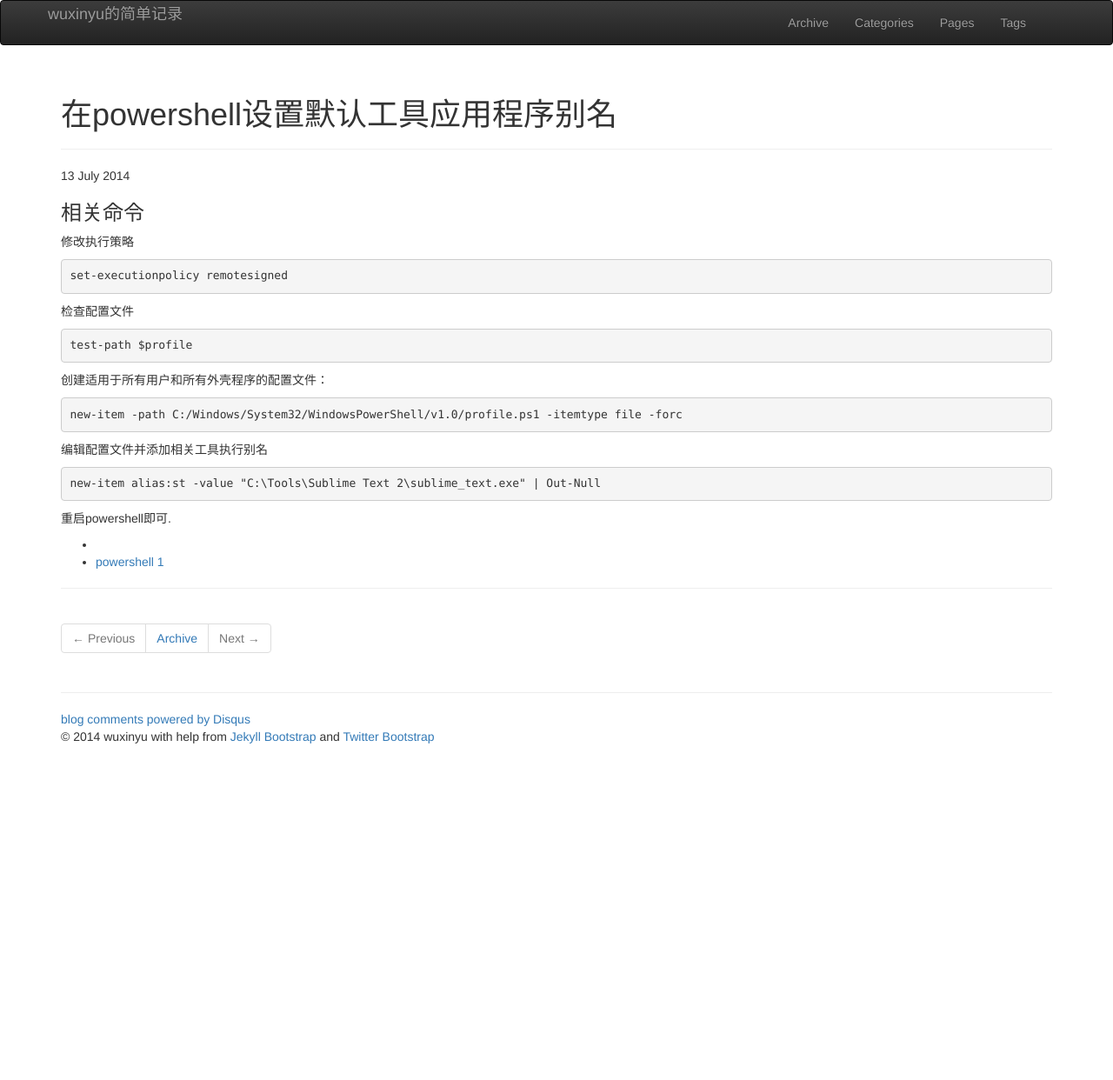
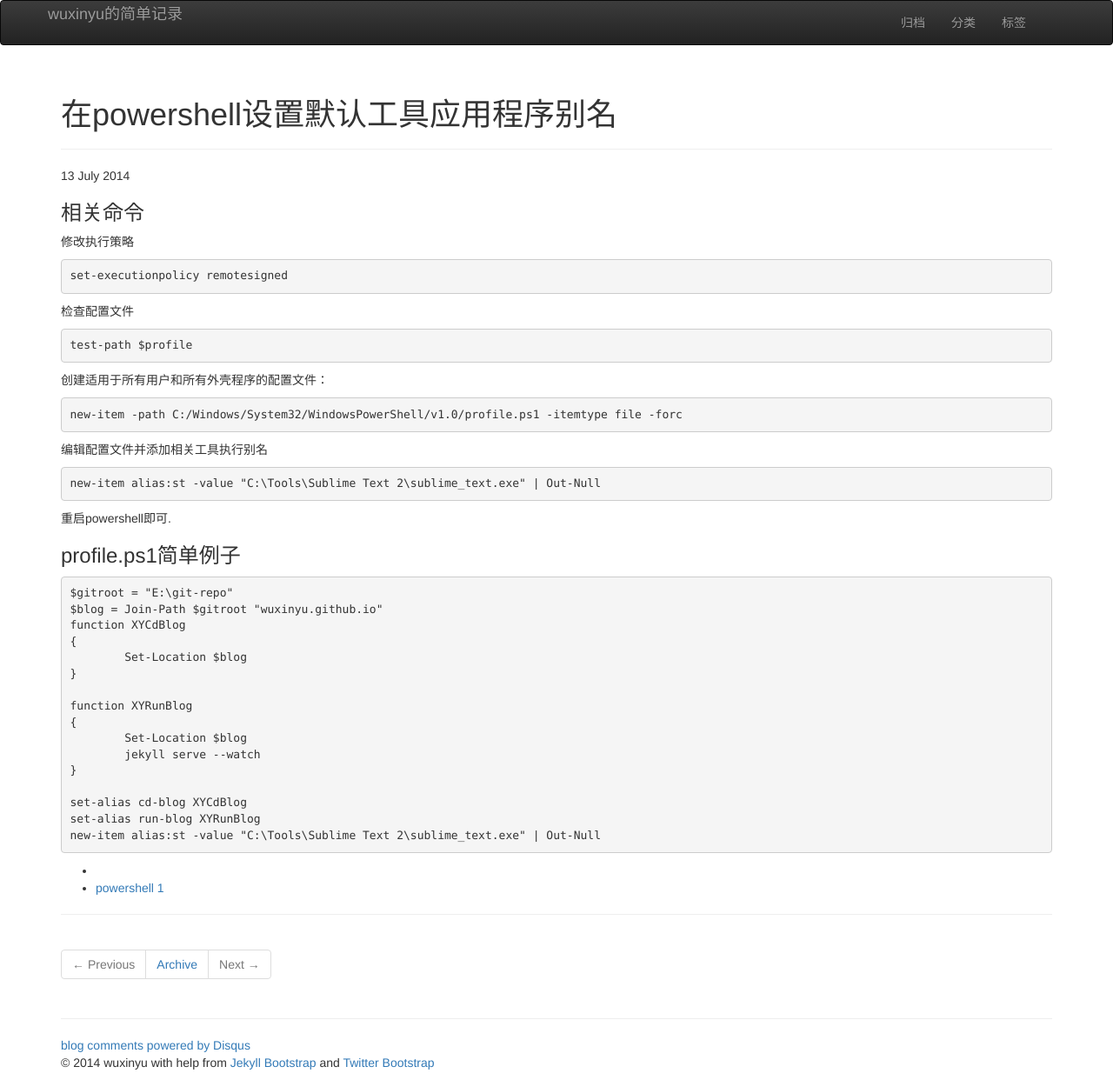
Before and after one commit to wuxinyu/wuxinyu.github.io, a Jekyll site: the page built from _posts/2014-07-13-set-default-alias-for-powershell.md, in a window 1280 px wide. Shown: the whole page at 87% size. Built offline with Jekyll 4.4.1, drawn with Linux system fonts in a browser that asks for light colours; nearby versions of some CDN libraries; library files that are not in the unit come from our copies; comment, search, counter and statistics services are not loaded; before the commit the page ends 900 px from its top, so only the background shows below that.

Commit message:
change posts

```diff
--- a/_posts/2014-07-13-set-default-alias-for-powershell.md
+++ b/_posts/2014-07-13-set-default-alias-for-powershell.md
@@ -23,3 +23,21 @@
     new-item alias:st -value "C:\Tools\Sublime Text 2\sublime_text.exe" | Out-Null
 
 重启powershell即可.
+
+###profile.ps1简单例子
+	$gitroot = "E:\git-repo"
+	$blog = Join-Path $gitroot "wuxinyu.github.io"
+	function XYCdBlog
+	{
+		Set-Location $blog
+	}
+
+	function XYRunBlog
+	{
+		Set-Location $blog
+		jekyll serve --watch
+	}
+
+	set-alias cd-blog XYCdBlog
+	set-alias run-blog XYRunBlog
+	new-item alias:st -value "C:\Tools\Sublime Text 2\sublime_text.exe" | Out-Null
--- a/archive.html
+++ b/archive.html
@@ -1,6 +1,6 @@
 ---
 layout: page
-title : Archive
+title : 归档
 header : Post Archive
 group: navigation
 ---
--- a/categories.html
+++ b/categories.html
@@ -1,6 +1,6 @@
 ---
 layout: page
-title: Categories
+title: 分类
 header: Posts By Category
 group: navigation
 ---
--- a/tags.html
+++ b/tags.html
@@ -1,6 +1,6 @@
 ---
 layout: page
-title: Tags
+title: 标签
 header: Posts By Tag
 group: navigation
 ---
```
Also changed, not shown: pages.html (deleted, +0 -13 lines).
